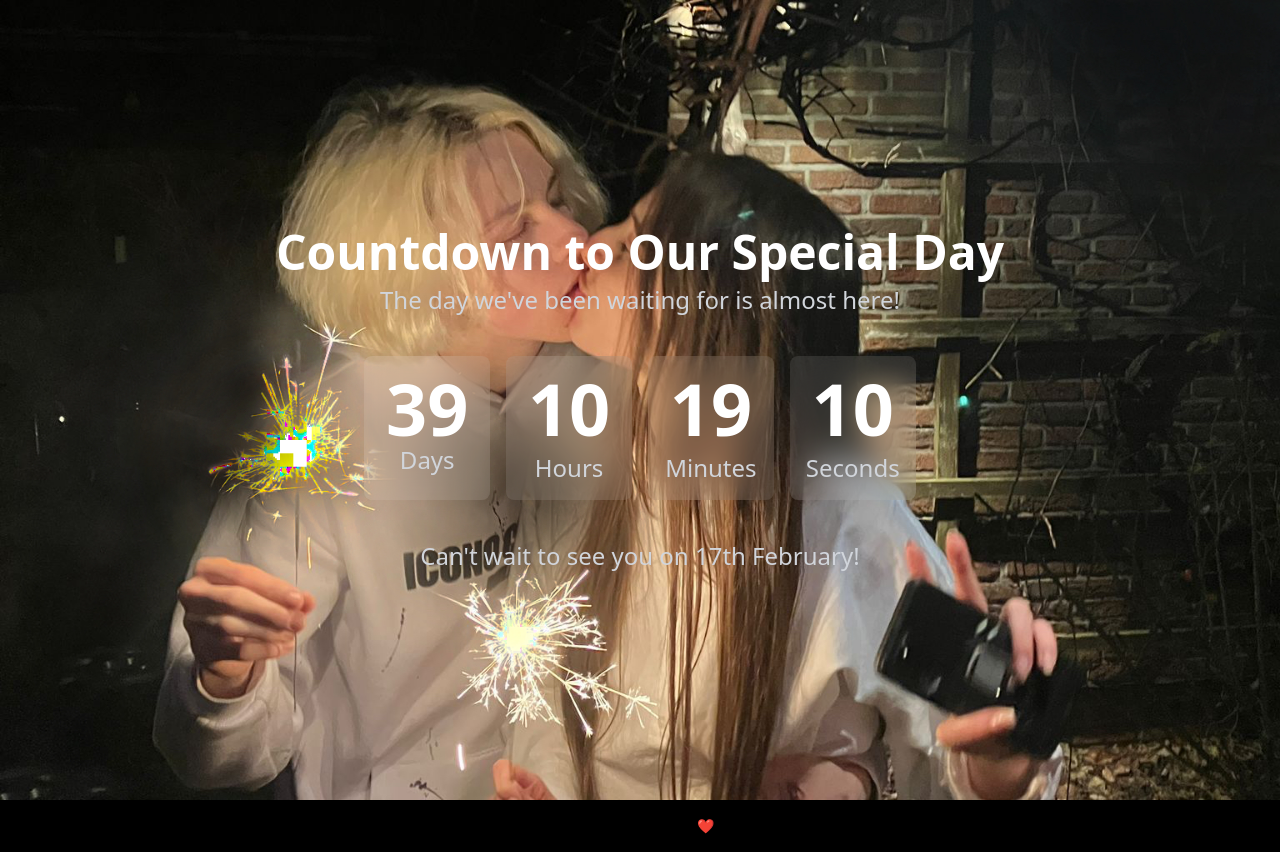
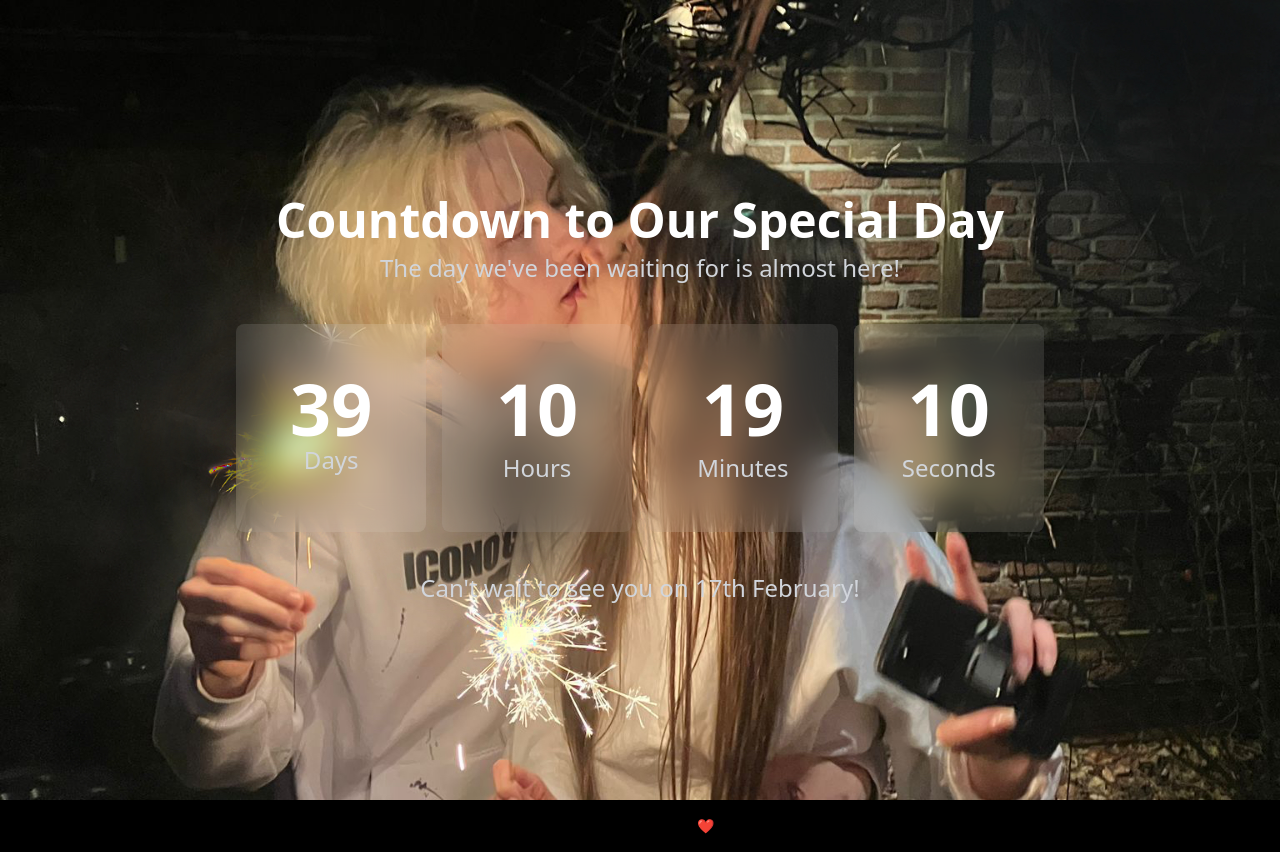
Before and after one commit to workani/danileva, a Next.js app: page / in a window 1280 px wide. Built offline with nearby package versions, Linux system fonts and the light colour scheme.

Commit message:
Update globals.css

```diff
--- a/styles/globals.css
+++ b/styles/globals.css
@@ -31,5 +31,19 @@ body {
 @media only screen and (max-width: 600px) { /* 600px обычно используется как порог для мобильных устройств */
   .countdown-container {
     padding-top: 130px; /* Добавляет отступ сверху для мобильных устройств */
+  .content-container {
+  /* Add your styles here */
+  /* For example, if you want to add padding: */
+  padding: 20px;
+}
   }
 }
+
+/* Медиа-запрос для десктопов */
+@media (min-width: 1024px) {
+  .countdown-container div {
+    /* Увеличиваем размеры элементов счетчика */
+    padding: 3rem;
+    font-size: 4rem; /* Увеличенный размер шрифта для десктопов */
+  }
+}
```
